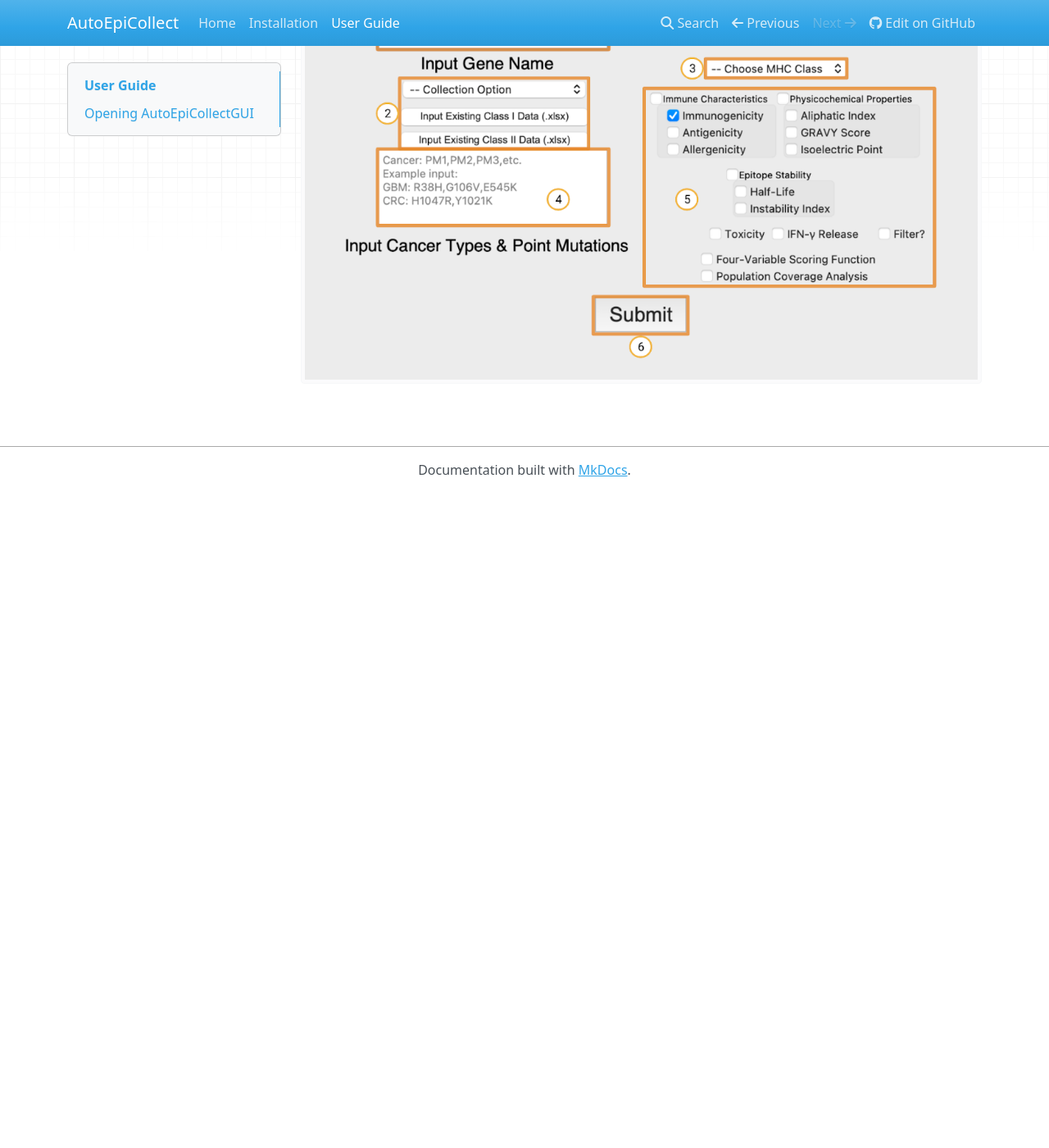
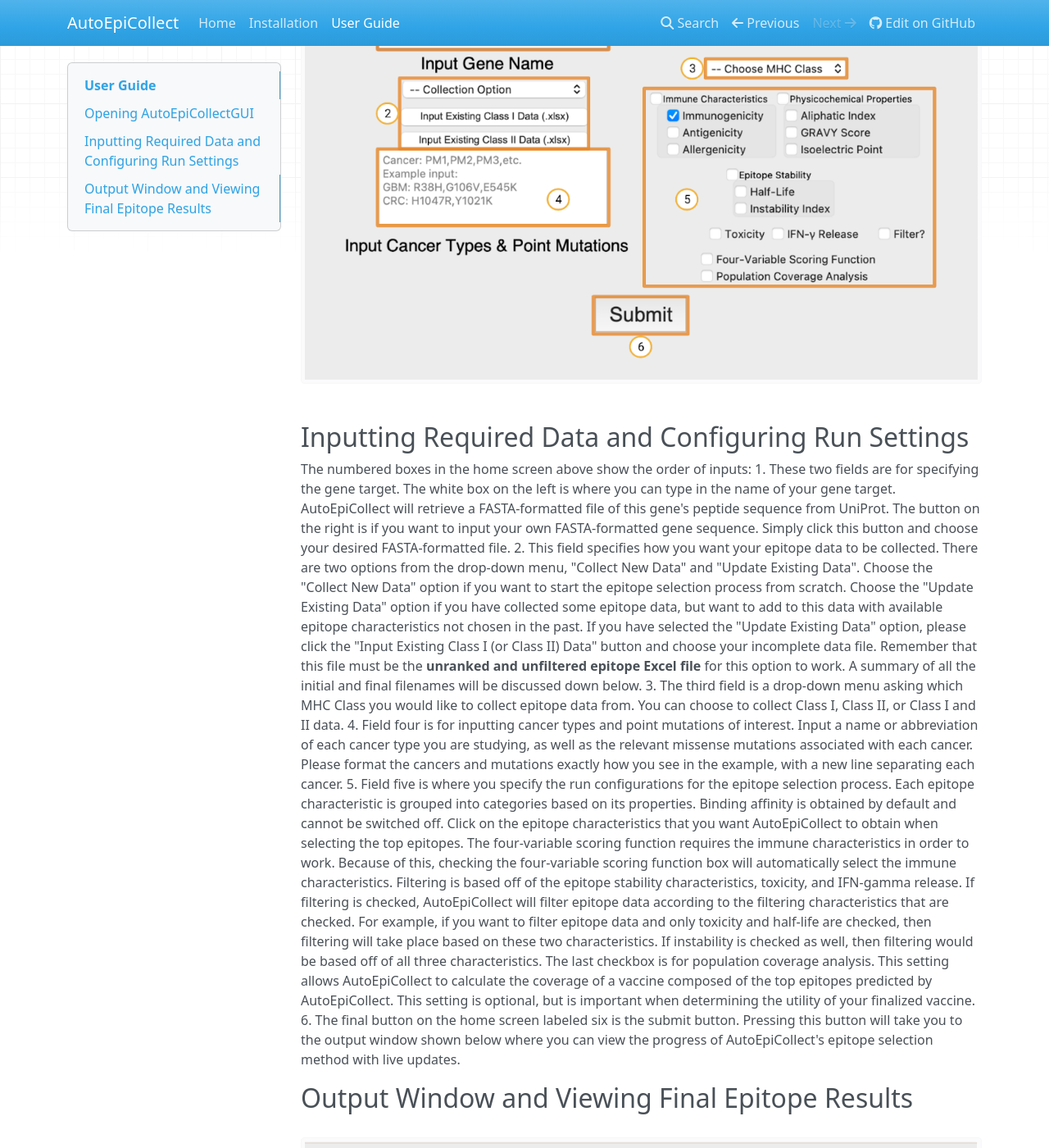
Before and after one commit to mvsamudrala/AutoEpiCollect, an MkDocs documentation site: the page built from docs/guide.md, in a window 1280 px wide and 1400 px high, scrolled down 821 px. Shown: the whole window at 82% size. Built offline with MkDocs 1.6.1, drawn with Linux system fonts in a browser that asks for light colours; nearby versions of some CDN libraries; before the commit the page ends 1422 px from its top, so only the background shows below that; some of the changed text lies outside the part shown.

Commit message:
Update docs

```diff
--- a/docs/guide.md
+++ b/docs/guide.md
@@ -22,3 +22,66 @@
 Please be prepared to wait up to 2 minutes for the GUI to open on its first run. You should see a screen
 similar to this one pop up.
 ![Labeled GUI for AutoEpiCollect](GUI-home-annotated.png)
+## Inputting Required Data and Configuring Run Settings
+The numbered boxes in the home screen above show the order of inputs:
+1. These two fields are for specifying the gene target. The white box on the left is where you can type in the
+   name of your gene target. AutoEpiCollect will retrieve a FASTA-formatted file of this gene's peptide sequence
+   from UniProt. The button on the right is if you want to input your own FASTA-formatted gene sequence. Simply
+   click this button and choose your desired FASTA-formatted file.
+2. This field specifies how you want your epitope data to be collected. There are two options from the drop-down
+   menu, "Collect New Data" and "Update Existing Data". Choose the "Collect New Data" option if you want to start
+   the epitope selection process from scratch. Choose the "Update Existing Data" option if you have collected some
+   epitope data, but want to add to this data with available epitope characteristics not chosen in the past. If you
+   have selected the "Update Existing Data" option, please click the "Input Existing Class I (or Class II) Data"
+   button and choose your incomplete data file. Remember that this file must be the **unranked and unfiltered
+   epitope Excel file** for this option to work. A summary of all the initial and final filenames will be discussed
+   down below.
+3. The third field is a drop-down menu asking which MHC Class you would like to collect epitope data from. You can
+   choose to collect Class I, Class II, or Class I and II data.
+4. Field four is for inputting cancer types and point mutations of interest. Input a name or abbreviation of
+   each cancer type you are studying, as well as the relevant missense mutations associated with each cancer. Please
+   format the cancers and mutations exactly how you see in the example, with a new line separating each cancer.
+5. Field five is where you specify the run configurations for the epitope selection process. Each epitope
+   characteristic is grouped into categories based on its properties. Binding affinity is obtained by default and
+   cannot be switched off. Click on the epitope characteristics that you want AutoEpiCollect to obtain when
+   selecting the top epitopes. The four-variable scoring function requires the immune characteristics in order to
+   work. Because of this, checking the four-variable scoring function box will automatically select the immune
+   characteristics. Filtering is based off of the epitope stability characteristics, toxicity, and IFN-gamma release.
+   If filtering is checked, AutoEpiCollect will filter epitope data according to the filtering characteristics that
+   are checked. For example, if you want to filter epitope data and only toxicity and half-life are checked, then
+   filtering will take place based on these two characteristics. If instability is checked as well, then filtering
+   would be based off of all three characteristics. The last checkbox is for population coverage analysis. This setting
+   allows AutoEpiCollect to calculate the coverage of a vaccine composed of the top epitopes predicted by
+   AutoEpiCollect. This setting is optional, but is important when determining the utility of your finalized vaccine.
+6. The final button on the home screen labeled six is the submit button. Pressing this button will take you to the
+   output window shown below where you can view the progress of AutoEpiCollect's epitope selection method with live updates.
+
+## Output Window and Viewing Final Epitope Results
+![Output Window](output-window.png)
+After pressing the submit button, you will be taken to this output window which shows live updates of
+AutoEpiCollect's progress. During this time, you will be allowed to hit the back button and view what options you
+have selected, but you cannot restart the epitope selection process until the program is complete or until you close
+out the program while it is running. Clicking on the "Click for Output" button when the program is completed will
+open an Excel file of all the pre-ranked and pre-filtered epitope data collected, organized by point mutation. View
+the table below to learn about what possible output files are made during AutoEpiCollect's epitope selection process.
+You can find all the files if you navigate to the created AutoEpiCollect directory.
+
+| File*                                  | Description |
+|----------------------------------------|-------------|
+| {gene_target}.fasta                    | linux64     |
+| all_variables_mhci.xlsx                | mac-arm64   |
+| all_variables_mhcii.xlsx               | mac-x64     |
+| all_epitopes_by_cancer_mhci.xlsx       | win64       |
+| all_epitopes_by_cancer_mhcii.xlsx      | linux64     |
+| all_variables_ranked_mhci.xlsx         | linux64     |
+| all_variables_ranked_mhcii.xlsx        | linux64     |
+| ranked_epitopes_by_cancer_mhci.xlsx    | linux64     |
+| ranked_epitopes_by_cancer_mhcii.xlsx   | linux64     |
+| top_epitopes_mhci.xlsx                 | linux64     |
+| top_epitopes_mhcii.xlsx                | linux64     |
+| top_epitopes_by_cancer_mhci.xlsx       | linux64     |
+| top_epitopes_by_cancer_mhcii.xlsx      | linux64     |
+| optimized_epitopes_mhci.xlsx           | linux64     |
+| optimized_epitopes_mhcii.xlsx          | linux64     |
+| population_coverage_results_mhci.xlsx  | linux64     |
+| population_coverage_results_mhcii.xlsx | linux64     |
```
Also changed, not shown: docs/installation.md (+6 -2 lines), docs/output-window.png (added).
